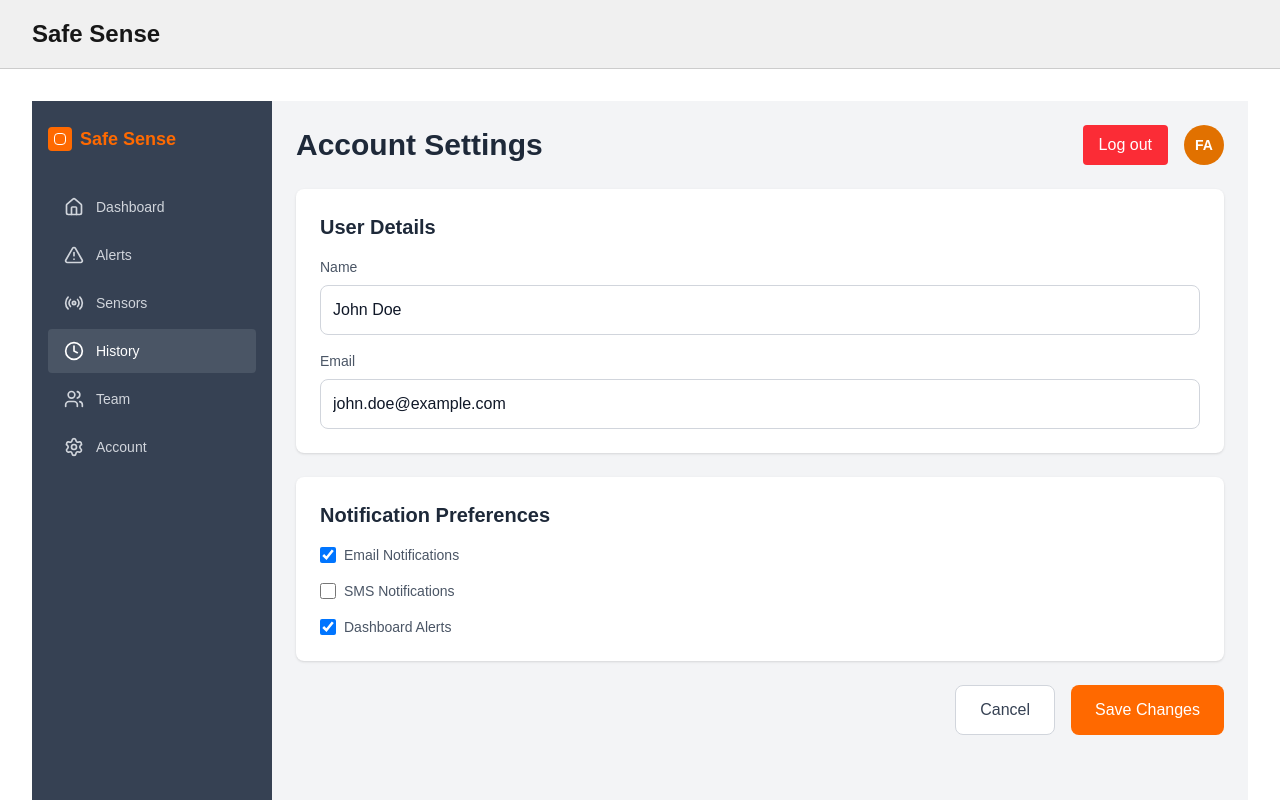
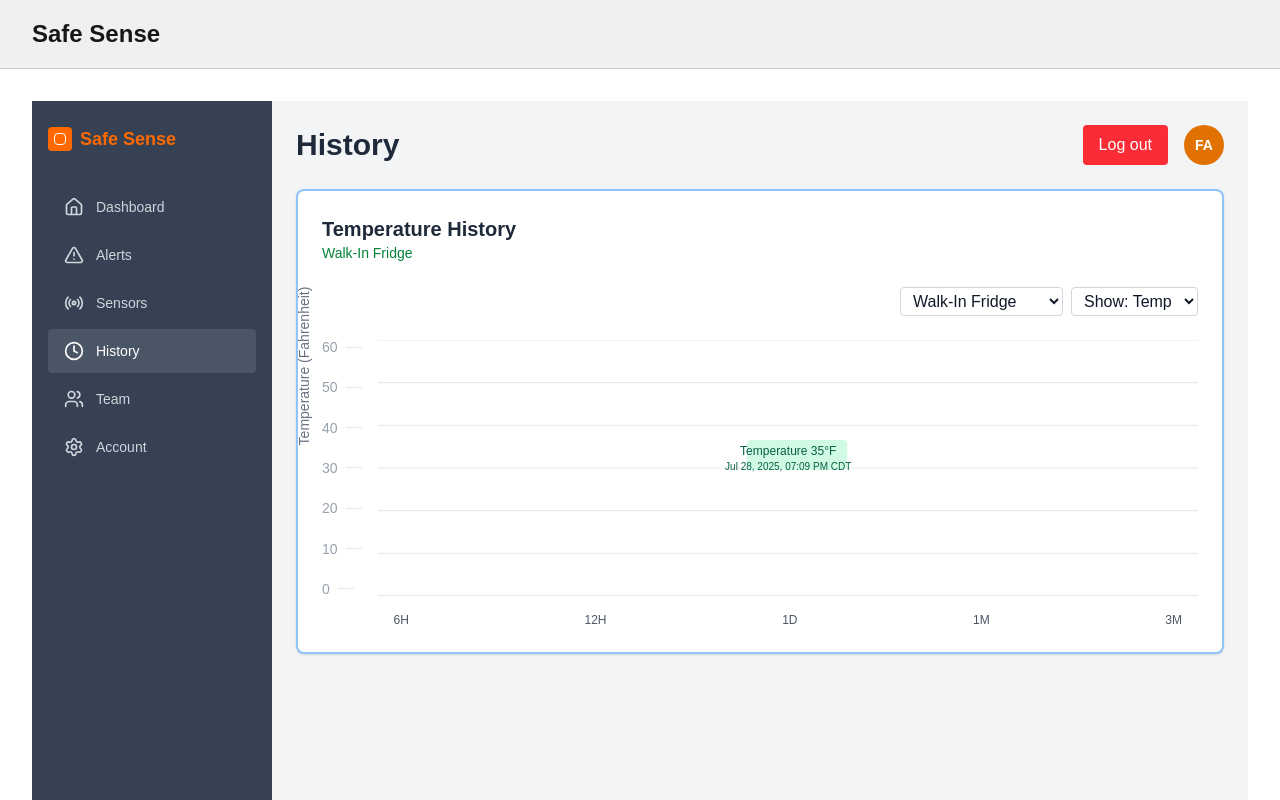
Before and after one commit to KrishnaTeja-2002/safesence, a Next.js app: page /history in a window 1280 px wide. Shown: the top 800 px of the page. Built offline with nearby package versions, Linux system fonts and the light colour scheme.

Commit message:
updated the page

```diff
--- a/src/app/history/page.js
+++ b/src/app/history/page.js
@@ -1,7 +1,7 @@
 
 'use client';
 
-import { useState, Component } from 'react';
+import { useState, useRef, useEffect, Component } from 'react';
 import { useRouter } from 'next/navigation';
 import Sidebar from '../components/Sidebar';
 
@@ -18,49 +18,81 @@ class ErrorBoundary extends Component {
   }
 }
 
-export default function Account() {
-  const [userDetails, setUserDetails] = useState({
-    name: 'John Doe',
-    email: 'john.doe@example.com',
-  });
-  const [preferences, setPreferences] = useState({
-    emailNotifications: true,
-    smsNotifications: false,
-    dashboardAlerts: true,
-  });
-
+export default function History() {
+  const [selectedSensor, setSelectedSensor] = useState('Walk-In Fridge');
+  const [selectedTimeRange, setSelectedTimeRange] = useState('Show: Temp');
+  const [hoveredPoint, setHoveredPoint] = useState(null);
+  const chartRef = useRef(null);
   const router = useRouter();
 
-  const handleUserDetailsChange = (e) => {
-    const { name, value } = e.target;
-    setUserDetails((prev) => ({ ...prev, [name]: value }));
-  };
+  // Sample data for temperature history (could be fetched from an API or shared state)
+  const temperatureData = [
+    { x: 0, y: 35, time: 'Jul 28, 2025, 07:09 PM CDT' },
+    { x: 1, y: 38, time: 'Jul 28, 2025, 08:09 PM CDT' },
+    { x: 2, y: 42, time: 'Jul 28, 2025, 09:09 PM CDT' },
+    { x: 3, y: 40, time: 'Jul 28, 2025, 10:09 PM CDT' },
+    { x: 4, y: 38, time: 'Jul 28, 2025, 11:09 PM CDT' },
+    { x: 5, y: 36, time: 'Jul 28, 2025, 12:09 AM CDT' },
+  ];
 
-  const handlePreferencesChange = (e) => {
-    const { name, checked } = e.target;
-    setPreferences((prev) => ({ ...prev, [name]: checked }));
-  };
+  // Sensor list consistent with alerts.jsx
+  const sensors = [
+    'Freezer 1',
+    'Drive Thru Fridge',
+    'Beverage Fridge',
+    'Walk-In Fridge',
+    'FC Fridge',
+    'Fry Products',
+    'Freezer 2',
+    'Meat Freezer',
+  ];
 
-  const handleSave = () => {
-    // Simulate saving user details and preferences (e.g., API call)
-    console.log('Saving user details:', userDetails);
-    console.log('Saving preferences:', preferences);
-    alert('Settings saved successfully!');
-  };
+  useEffect(() => {
+    const handleMouseMove = (e) => {
+      if (chartRef.current) {
+        const rect = chartRef.current.getBoundingClientRect();
+        const x = e.clientX - rect.left;
+        const dataPointIndex = Math.min(
+          Math.max(Math.floor((x / rect.width) * (temperatureData.length - 1)), 0),
+          temperatureData.length - 1
+        );
+        setHoveredPoint(temperatureData[dataPointIndex]);
+      }
+    };
 
-  const handleCancel = () => {
-    // Reset to initial values
-    setUserDetails({ name: 'John Doe', email: 'john.doe@example.com' });
-    setPreferences({ emailNotifications: true, smsNotifications: false, dashboardAlerts: true });
+    const chartElement = chartRef.current;
+    if (chartElement) {
+      chartElement.addEventListener('mousemove', handleMouseMove);
+      chartElement.addEventListener('mouseleave', () => setHoveredPoint(null));
+    }
+
+    return () => {
+      if (chartElement) {
+        chartElement.removeEventListener('mousemove', handleMouseMove);
+        chartElement.removeEventListener('mouseleave', () => setHoveredPoint(null));
+      }
+    };
+  }, [temperatureData]);
+
+  const getPath = () => {
+    const height = 256;
+    const scaleY = height / 60; // Scale to 60°F max
+    return `
+      M 0,${height - temperatureData[0].y * scaleY}
+      ${temperatureData
+        .map((point, i) => `${(i / (temperatureData.length - 1)) * 100}%,${height - point.y * scaleY}`)
+        .join(' L ')}
+      L 100%,${height} L 0,${height} Z
+    `;
   };
 
   return (
     <ErrorBoundary>
       <div className="flex min-h-screen bg-gray-100 text-gray-800">
-        <Sidebar activeKey="account" />
+        <Sidebar activeKey="history" />
         <main className="flex-1 p-6">
           <div className="flex justify-between items-center mb-6">
-            <h2 className="text-3xl font-bold">Account Settings</h2>
+            <h2 className="text-3xl font-bold">History</h2>
             <div className="flex items-center space-x-4">
               <button className="bg-red-500 text-white px-4 py-2 rounded hover:bg-red-600">Log out</button>
               <div className="w-10 h-10 bg-amber-600 rounded-full flex items-center justify-center text-white text-sm font-bold">
@@ -69,87 +101,140 @@ export default function Account() {
             </div>
           </div>
 
-          <div className="space-y-6">
-            {/* User Details Section */}
-            <div className="bg-white rounded-lg shadow p-6">
-              <h3 className="text-xl font-semibold mb-4">User Details</h3>
-              <div className="space-y-4">
-                <div>
-                  <label className="block text-sm font-medium text-gray-600 mb-2">Name</label>
-                  <input
-                    type="text"
-                    name="name"
-                    value={userDetails.name}
-                    onChange={handleUserDetailsChange}
-                    className="w-full p-3 border rounded-lg focus:ring-2 focus:ring-orange-500 focus:border-orange-500 outline-none bg-white text-gray-900 border-gray-300"
-                    placeholder="Enter your name"
-                  />
+          <div className="bg-white rounded-lg shadow p-6 border-2 border-blue-300">
+            <div className="mb-6">
+              <h3 className="text-xl font-semibold">Temperature History</h3>
+              <p className="text-green-700 text-sm">{selectedSensor}</p>
+            </div>
+            <div className="flex justify-end items-center space-x-2 mb-6">
+              <select
+                value={selectedSensor}
+                onChange={(e) => setSelectedSensor(e.target.value)}
+                className="border rounded px-2 py-1 bg-white border-gray-300 text-gray-900"
+              >
+                {sensors.map((sensor, idx) => (
+                  <option key={idx} value={sensor}>{sensor}</option>
+                ))}
+              </select>
+              <select
+                value={selectedTimeRange}
+                onChange={(e) => setSelectedTimeRange(e.target.value)}
+                className="border rounded px-2 py-1 bg-white border-gray-300 text-gray-900"
+              >
+                <option>Show: Temp</option>
+                <option>6H</option>
+                <option>12H</option>
+                <option>1D</option>
+                <option>1M</option>
+                <option>3M</option>
+              </select>
+            </div>
+            <div className="relative">
+              <div className="flex justify-center">
+                <div className="flex flex-col items-end pr-4">
+                  <div className="text-sm text-gray-500 transform -rotate-90 origin-bottom-left absolute top-1/2 -translate-y-1/2 -left-2 w-64 text-center">
+                    Temperature (Fahrenheit)
+                  </div>
+                  <div className="flex flex-col justify-between h-64 text-sm text-gray-400">
+                    {[60, 50, 40, 30, 20, 10, 0].map((val) => (
+                      <div key={val} className="flex items-center">
+                        <span className="leading-none mr-2">{val}</span>
+                        <div className="w-4 border-t border-gray-200"></div>
+                      </div>
+                    ))}
+                  </div>
                 </div>
-                <div>
-                  <label className="block text-sm font-medium text-gray-600 mb-2">Email</label>
-                  <input
-                    type="email"
-                    name="email"
-                    value={userDetails.email}
-                    onChange={handleUserDetailsChange}
-                    className="w-full p-3 border rounded-lg focus:ring-2 focus:ring-orange-500 focus:border-orange-500 outline-none bg-white text-gray-900 border-gray-300"
-                    placeholder="Enter your email"
-                  />
+
+                <div className="flex-1 relative mx-auto" ref={chartRef}>
+                  <div className="h-64">
+                    <svg width="100%" height="256" className="border-b border-gray-200">
+                      {[0, 10, 20, 30, 40, 50, 60].map((val) => (
+                        <line
+                          key={val}
+                          x1="0"
+                          y1={256 - (val / 60) * 256}
+                          x2="100%"
+                          y2={256 - (val / 60) * 256}
+                          stroke="#e5e7eb"
+                          strokeWidth="1"
+                        />
+                      ))}
+                      <path
+                        d={getPath()}
+                        fill="#d1fae5"
+                        stroke="green"
+                        strokeWidth="3"
+                      />
+                      <g>
+                        <rect
+                          x="45%"
+                          y="100"
+                          width="100"
+                          height="30"
+                          fill="#d1fae5"
+                          rx="4"
+                          style={{ pointerEvents: 'none' }}
+                        />
+                        <text
+                          x="50%"
+                          y="115"
+                          textAnchor="middle"
+                          fill="#065f46"
+                          fontSize="12"
+                          style={{ pointerEvents: 'none' }}
+                        >
+                          Temperature 35°F
+                        </text>
+                        <text
+                          x="50%"
+                          y="130"
+                          textAnchor="middle"
+                          fill="#065f46"
+                          fontSize="10"
+                          style={{ pointerEvents: 'none' }}
+                        >
+                          Jul 28, 2025, 07:09 PM CDT
+                        </text>
+                      </g>
+                      {hoveredPoint && (
+                        <g>
+                          <rect
+                            x={((hoveredPoint.x / (temperatureData.length - 1)) * 100 - 50) + '%'}
+                            y={256 - (hoveredPoint.y / 60) * 256 - 40}
+                            width="100"
+                            height="30"
+                            fill="#d1fae5"
+                            rx="4"
+                          />
+                          <text
+                            x={((hoveredPoint.x / (temperatureData.length - 1)) * 100) + '%'}
+                            y={256 - (hoveredPoint.y / 60) * 256 - 25}
+                            textAnchor="middle"
+                            fill="#065f46"
+                            fontSize="12"
+                          >
+                            Temperature {hoveredPoint.y}°F
+                          </text>
+                          <text
+                            x={((hoveredPoint.x / (temperatureData.length - 1)) * 100) + '%'}
+                            y={256 - (hoveredPoint.y / 60) * 256 - 10}
+                            textAnchor="middle"
+                            fill="#065f46"
+                            fontSize="10"
+                          >
+                            {hoveredPoint.time}
+                          </text>
+                        </g>
+                      )}
+                    </svg>
+                  </div>
+                  <div className="mt-4 flex justify-between w-full px-4">
+                    {['6H', '12H', '1D', '1M', '3M'].map((label) => (
+                      <span key={label} className="text-xs text-gray-600">{label}</span>
+                    ))}
+                  </div>
                 </div>
               </div>
-            </div>
-
-            {/* Preferences Section */}
-            <div className="bg-white rounded-lg shadow p-6">
-              <h3 className="text-xl font-semibold mb-4">Notification Preferences</h3>
-              <div className="space-y-4">
-                <label className="flex items-center space-x-2">
-                  <input
-                    type="checkbox"
-                    name="emailNotifications"
-                    checked={preferences.emailNotifications}
-                    onChange={handlePreferencesChange}
-                    className="h-4 w-4 text-orange-500 focus:ring-orange-500 border-gray-300 rounded"
-                  />
-                  <span className="text-sm text-gray-600">Email Notifications</span>
-                </label>
-                <label className="flex items-center space-x-2">
-                  <input
-                    type="checkbox"
-                    name="smsNotifications"
-                    checked={preferences.smsNotifications}
-                    onChange={handlePreferencesChange}
-                    className="h-4 w-4 text-orange-500 focus:ring-orange-500 border-gray-300 rounded"
-                  />
-                  <span className="text-sm text-gray-600">SMS Notifications</span>
-                </label>
-                <label className="flex items-center space-x-2">
-                  <input
-                    type="checkbox"
-                    name="dashboardAlerts"
-                    checked={preferences.dashboardAlerts}
-                    onChange={handlePreferencesChange}
-                    className="h-4 w-4 text-orange-500 focus:ring-orange-500 border-gray-300 rounded"
-                  />
-                  <span className="text-sm text-gray-600">Dashboard Alerts</span>
-                </label>
-              </div>
-            </div>
-
-            {/* Action Buttons */}
-            <div className="flex justify-end space-x-4">
-              <button
-                onClick={handleCancel}
-                className="px-6 py-3 rounded-lg font-medium bg-white text-gray-700 border border-gray-300 hover:bg-gray-50"
-              >
-                Cancel
-              </button>
-              <button
-                onClick={handleSave}
-                className="px-6 py-3 rounded-lg font-medium text-white bg-orange-500 hover:bg-orange-600 border-orange-500"
-              >
-                Save Changes
-              </button>
             </div>
           </div>
         </main>
```
Also changed, not shown: src/app/account/page.js (+1 -7 lines).
